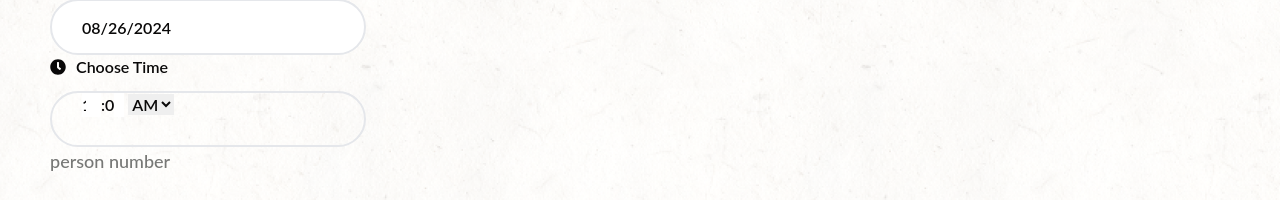
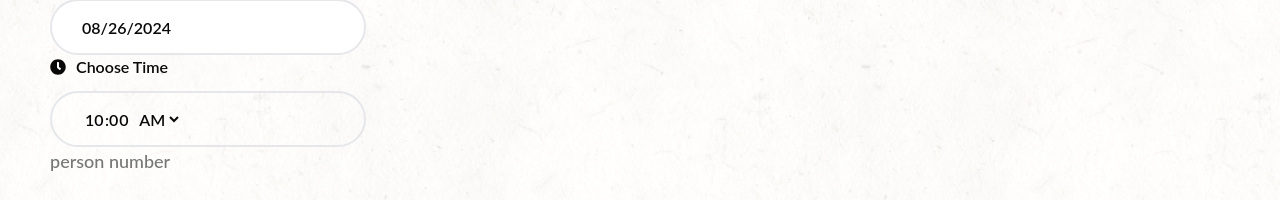
Before and after one commit to Jisap/Bistro-Restaurant, a React (Vite) app: page / in a window 1280 px wide. Shown: the part 4487-4687 px from the top of the page. Built offline with nearby package versions, Linux system fonts and the light colour scheme.

Commit message:
reservations

```diff
--- a/src/components/Reservation.jsx
+++ b/src/components/Reservation.jsx
@@ -3,17 +3,20 @@ import { reservationData } from '../data';
 import DatePicker from 'react-datepicker';
 import TimePicker from 'react-time-picker';
 import 'react-datepicker/dist/react-datepicker.css';
-import '../timepicker.css';
 import { FaUsers, FaCalendar, FaClock } from 'react-icons/fa'
 import { motion } from 'framer-motion';
 import { fadeIn, staggerContainer } from '../variants';
 
+import 'react-time-picker/dist/TimePicker.css';
+import 'react-clock/dist/Clock.css';
+import '../timepicker.css';
 
 const Reservation = () => {
 
   const { title, subtitle, modelImg, btnText } = reservationData;
   const [startDate, setStartDate] = useState(new Date());
-  const [value, setValue] = useState('10:00')
+  const [value, setValue] = useState('10:00');
+
 
   return (
     <div className='relative top-96 z-30 pb-20 lg:py-[100px]'>
@@ -32,7 +35,7 @@ const Reservation = () => {
             <DatePicker
               className='input'
               selected={startDate}
-              onChange={(date) => setStartDate(date)}
+              onChange={setValue}
             />
           </div>
 
@@ -44,9 +47,12 @@ const Reservation = () => {
             </div>
             <TimePicker
               className='input'
-              clearIcon={false}
-              clockIcon={false}
-              onChange={setValue}
+              clearIcon={true}
+              clockIcon={true}
+              format='hh:mm a'
+              minDetail='hour'
+              maxDetail='hour'
+              onChange={onchange}
               value={value}
             />
           </div>
--- a/src/timepicker.css
+++ b/src/timepicker.css
@@ -2,6 +2,6 @@
   border: none;
 }
 
-.react-time-picker__inputGroup__input {
+/* .react-time-picker__inputGroup__input {
   outline: none;
-}
+} */
```
